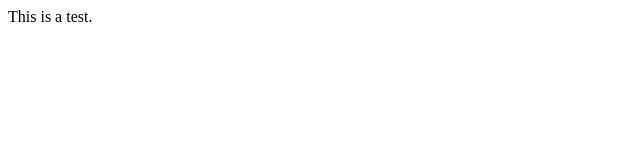
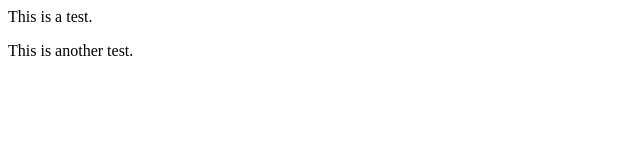
Before and after one commit to MTsaikodev/MTsaikodev.github.io, a plain HTML site: page index.html in a window 1280 px wide. Shown: the whole page, without its empty margins (0-640 px from the left). Drawn offline with Linux system fonts and the light colour scheme.

Commit message:
Test modification

```diff
--- a/index.html
+++ b/index.html
@@ -3,5 +3,6 @@
   </head>
   <body>
     <p>This is a test.</p>
+    <p>This is another test.</p>
   </body>
 </html>
```
